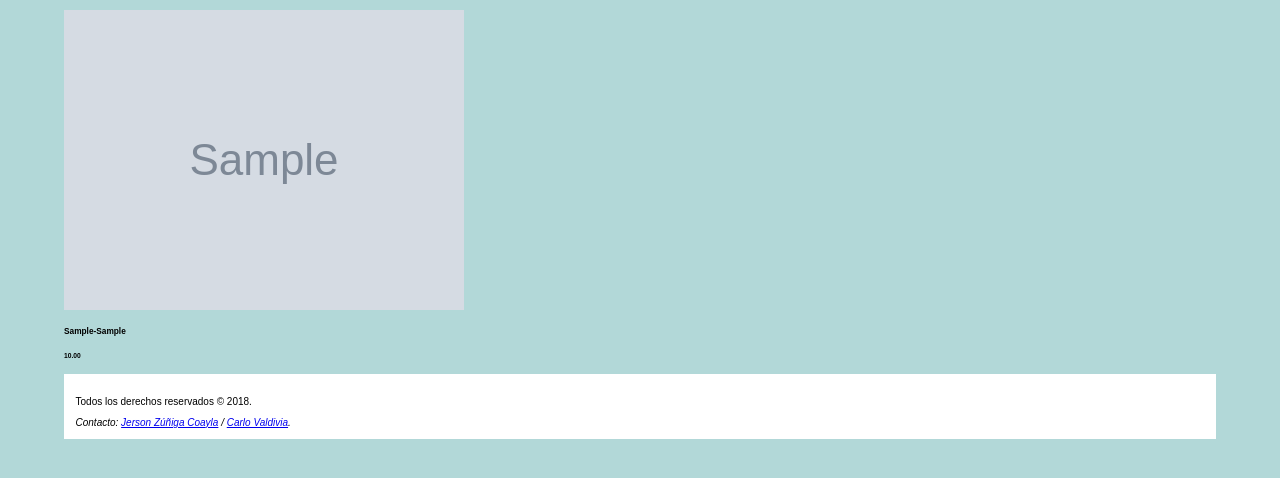
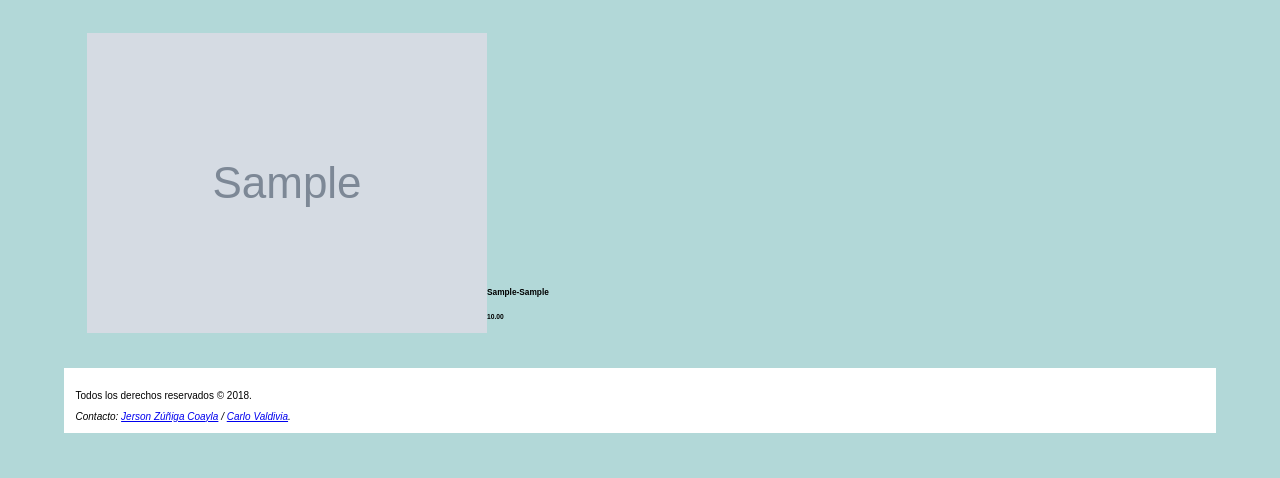
Before and after one commit to CarloValdivia/eqson, a PHP site: page /eqson/ in a window 1280 px wide. Shown: the part 199-677 px from the top of the page. Run offline with PHP 8.4, Linux system fonts and the light colour scheme; tables that the repository leaves empty hold one stand-in row (values such as "Sample post"); grey boxes marked "Sample" are stand-in pictures.

Commit message:
TODO: Mejorar estilo básico de presentación de productos

```diff
--- a/app/estilos/principal.css
+++ b/app/estilos/principal.css
@@ -137,6 +137,38 @@ nav a:active {
   color: #3fbf7f;
 }
 
+.products {
+  display: flex;
+  flex-flow: row wrap;
+}
+
+.product-card {
+  padding: 2%;
+  flex-grow: 1;
+  flex-basis: 16%;
+  display: flex;
+}
+
+.product-image img {
+  max-width: 100%;
+}
+
+.product-info {
+  margin-top: auto;
+}
+
+@media (max-width: 920px) {
+  .product-card {
+    flex: 1 21%;
+  }
+}
+
+/* Select the first two */
+.products .product-card:first-child,
+.products .product-card:nth-child(2) {
+  flex: 2 46%;
+}
+
 footer {
   margin-top: 10px;
 }
```
